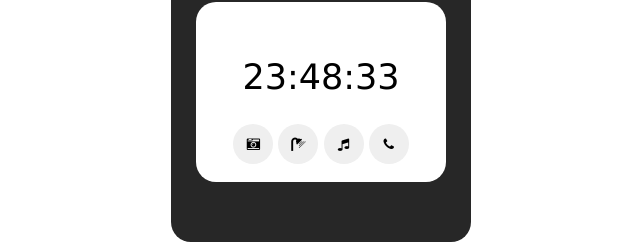
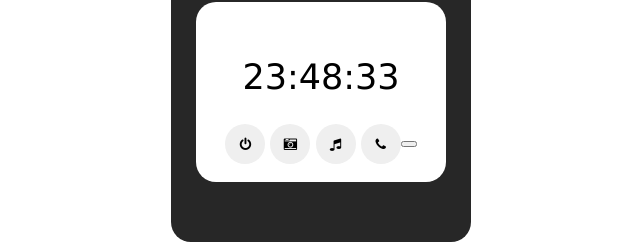
Before and after one commit to MarquinCss/Clock, a plain HTML site: page index.html in a window 1280 px wide. Shown: the part 116-360 px from the top of the page, 319-959 px from the left. Drawn offline with Linux system fonts and the light colour scheme.

Commit message:
Update index.html

```diff
--- a/index.html
+++ b/index.html
@@ -15,16 +15,20 @@
     <!--Display Clock-->
 
 
-        <div class="display">     </div>
-            <div class="btns">
-                    <div class="btns-c">
-    <button class="btn"><i class="fa fa-camera-retro"></i></button>
-    <button class="btn"><i class="fa fa-shower" aria-hidden="true"></i>
+        <div id="display" class="display">     </div>
+            <div id="btns" class="btns">
+                    <div id="c" class="btns-c">
+
+    <button id="btn" onclick="off()" class="btn"><i class="fa fa-power-off" aria-hidden="true"></i>
     </button>
-    <button class="btn"><i class="fa fa-music" aria-hidden="true"></i></button>
-    <button class="btn"><i class="fa fa-phone" aria-hidden="true"></i></button>
+    <button id="btn2" class="btn"><i class="fa fa-camera-retro"></i></button>
+
+    <button onclick="musicaChique()" id="btn3" class="btn"><i class="fa fa-music" aria-hidden="true"></i></button>
+
+    <button id="btn4" class="btn"><i class="fa fa-phone" aria-hidden="true"></i></button>
+
     </div>
-
+    <button class="reforce"></button>
         </div>
     </div>
 
```
